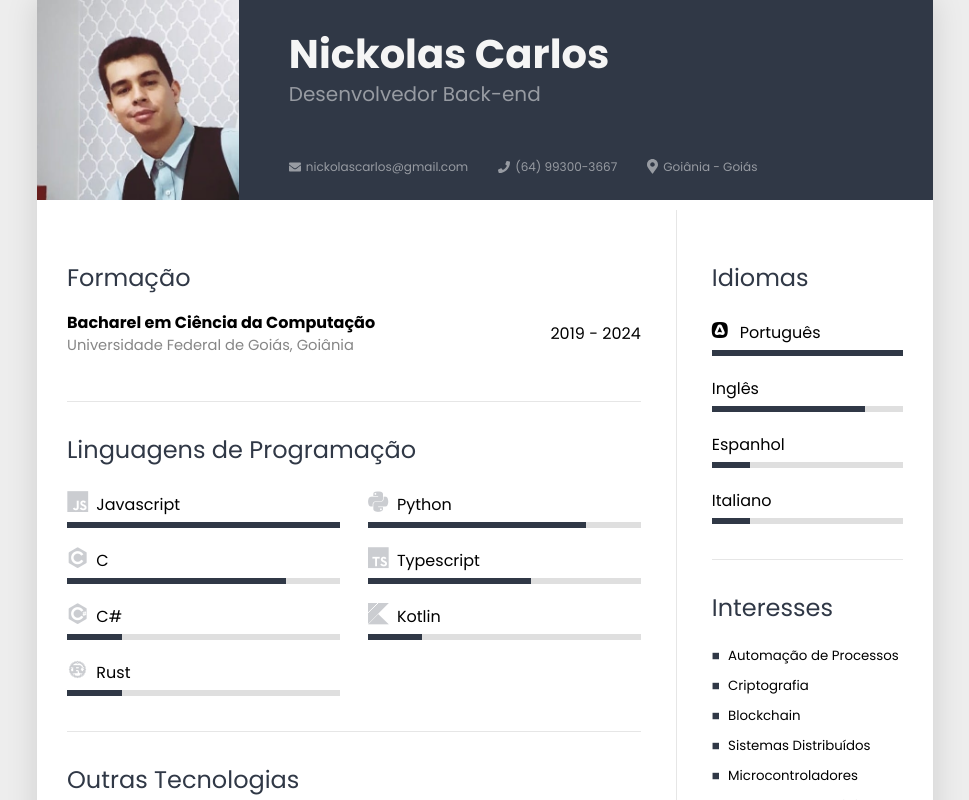
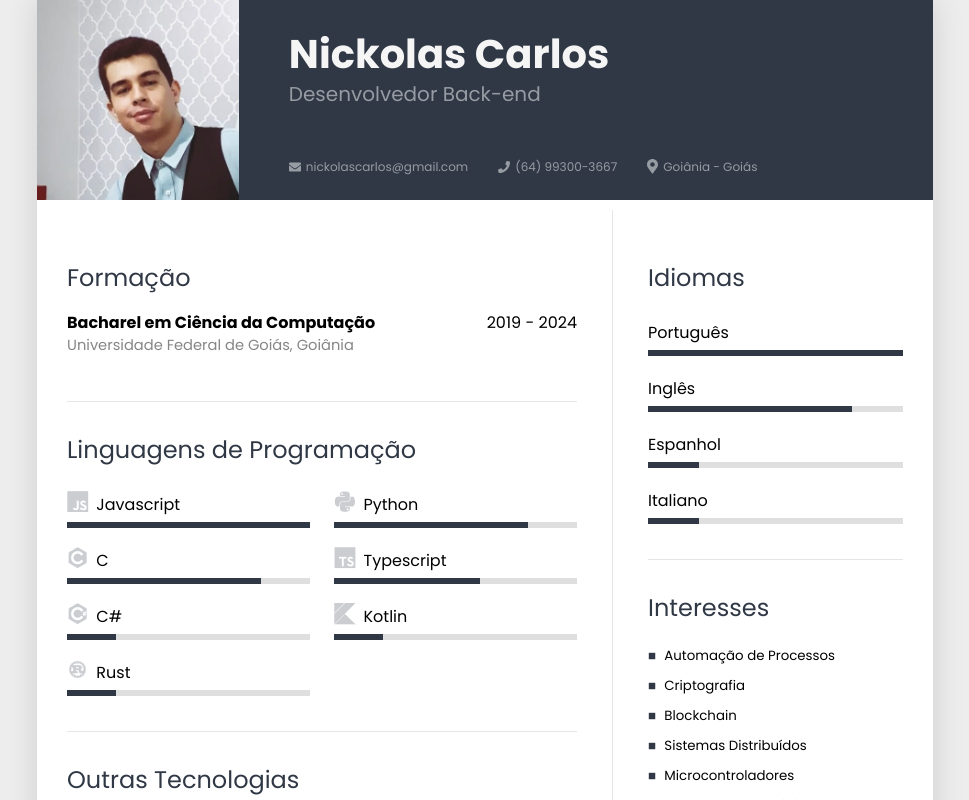
Before and after one commit to nickolascarlos/curriculum, a React (Create React App) app: page / in a window 1280 px wide. Shown: the top 800 px of the page, without its empty margins (155-1124 px from the left). Built offline with nearby package versions, Linux system fonts and the light colour scheme; the HTML template or start-up script is replaced by a standard one.

Commit message:
Modifica a proporção das colunas principais e o componente AttributeWithTime
- Proporção das colunas principais alteradas de 3/1 para 2/1

- Modifica a estilização do componente AttributeWithTime

```diff
--- a/src/App.js
+++ b/src/App.js
@@ -35,7 +35,7 @@ function App() {
           </Header>
 
           <Body>
-            <BodyColumn flex={3}>
+            <BodyColumn flex={2}>
               <Education/>
               <ProgrammingLanguages/>
               <OtherTools/>
--- a/src/css/colors.css
+++ b/src/css/colors.css
@@ -1,5 +1,4 @@
 :root {
     --primary-color: rgba(48,56,70,255);
-    --sun-primary-color: rgba(48,56,70,128);
     --divisor-color: rgb(230, 230, 230);
 }
--- a/src/css/common.css
+++ b/src/css/common.css
@@ -42,12 +42,14 @@
     display: flex;
     flex-direction: row;
     justify-content: space-between;
+    align-items: start;
     margin: 15px 0px;
 }
 
 .attribute-with-time .attribute-head {
     display: flex;
     flex-direction: column;
+    max-width: 80%;
 }
 
 .attribute-with-time .attribute-head .attribute-title {
--- a/src/curriculum/Languages.jsx
+++ b/src/curriculum/Languages.jsx
@@ -7,11 +7,6 @@ export default function Languages(props) {
             <SkillBar
                 name="Português"
                 level="100%"
-                icon={<i class="devicon-adonisjs-original"></i>}
-                iconStyle={{
-                width: '20px',
-                height: '20px'
-                }}
             />
 
             <SkillBar
```
